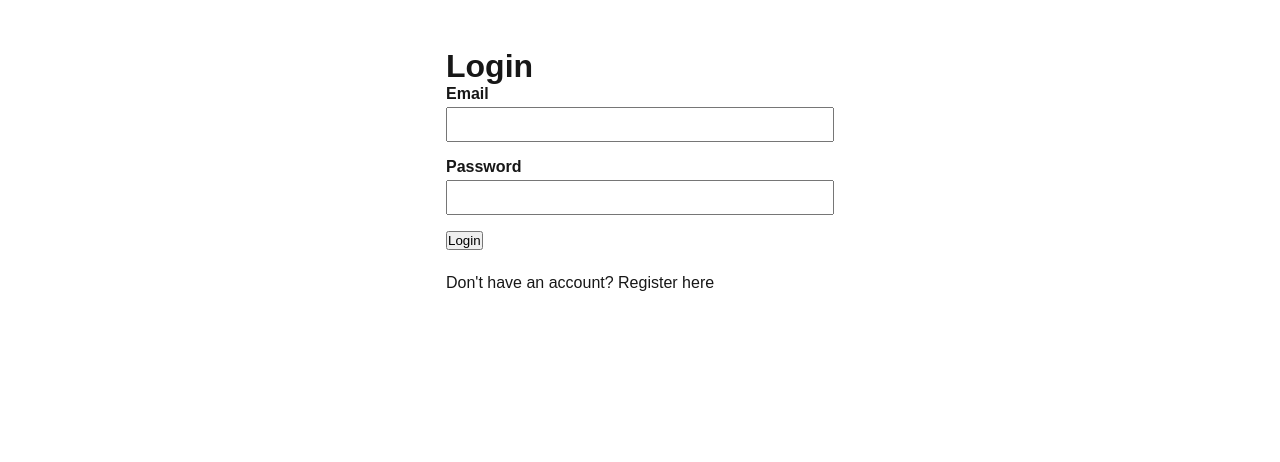
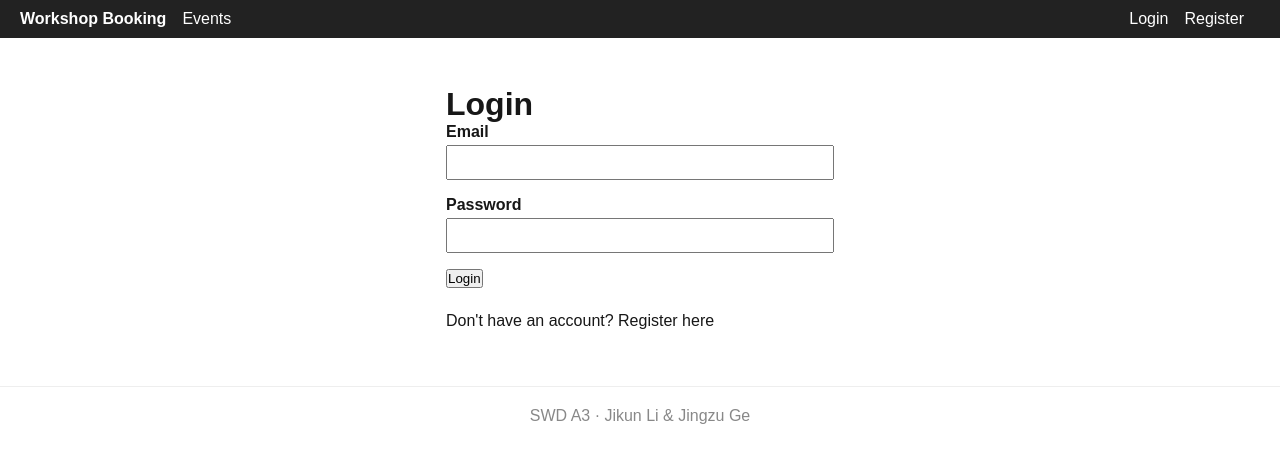
Before and after one commit to GeJingzu/workshop-booking, a Next.js app: page /login in a window 1280 px wide. Shown: the top 462 px of the page. Built offline with nearby package versions, Linux system fonts and the light colour scheme; no server answers.

Commit message:
wire Navbar into root layout

```diff
--- a/app/layout.js
+++ b/app/layout.js
@@ -1,28 +1,24 @@
-import localFont from "next/font/local";
-import "./globals.css";
-
-const geistSans = localFont({
-  src: "./fonts/GeistVF.woff",
-  variable: "--font-geist-sans",
-  weight: "100 900",
-});
-const geistMono = localFont({
-  src: "./fonts/GeistMonoVF.woff",
-  variable: "--font-geist-mono",
-  weight: "100 900",
-});
+import './globals.css';
+import Navbar from './components/Navbar';
 
 export const metadata = {
-  title: "Create Next App",
-  description: "Generated by create next app",
+    title: 'Workshop & Class Booking',
+    description: 'SWD A3 - Jikun Li & Jingzu Ge',
 };
 
 export default function RootLayout({ children }) {
-  return (
-    <html lang="en">
-      <body className={`${geistSans.variable} ${geistMono.variable}`}>
-        {children}
-      </body>
-    </html>
+    return (
+          <html lang="en">
+            <body>
+              <Navbar />
+              <main>{children}</main>
+          <footer style={{
+                textAlign: 'center', padding: 20, color: '#888',
+                borderTop: '1px solid #eee', marginTop: 40,
+    }}>
+          SWD A3 · Jikun Li &amp; Jingzu Ge
+            </footer>
+            </body>
+            </html>
   );
 }
```
